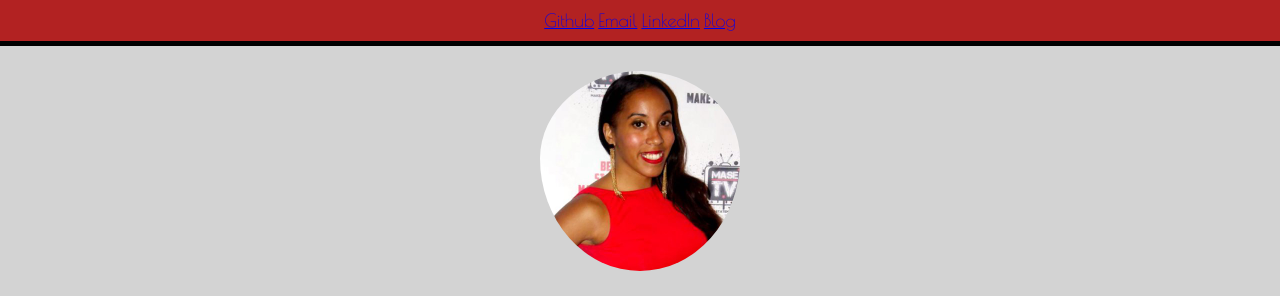
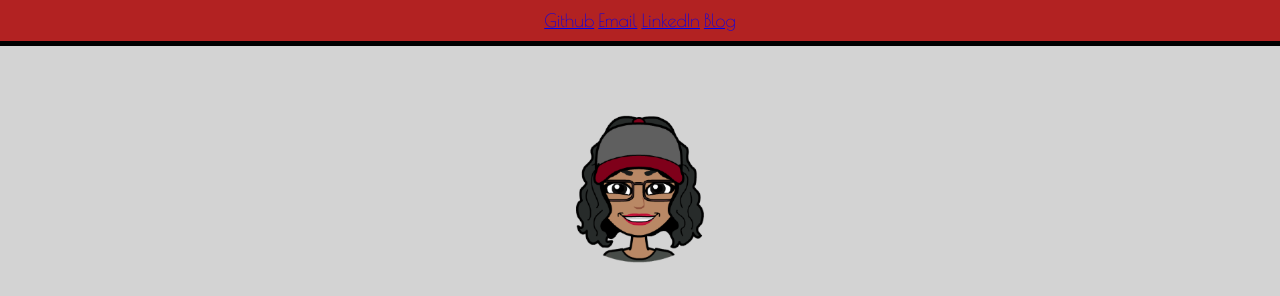
Before and after one commit to janellerosario/janellerosario.github.io, a plain HTML site: page index.html in a window 1280 px wide. Shown: the top 296 px of the page. Drawn offline with nearby package versions, Linux system fonts and the light colour scheme.

Commit message:
profile pic changed to bitmoji yay

```diff
--- a/index.html
+++ b/index.html
@@ -17,7 +17,7 @@
 </nav>
 <div class="flex-container">
   <div>
-    <img class="profile-pic" src="images/janelleicon.jpg" alt="profile-pic">
+    <img class="profile-pic" src="images/janelle-bitmoji.png" alt="profile-pic">
     <h1>Janelle Rosario</h1>
       <p class="bio">NYC based Web Developer. You can find me<br>
       coding, running, blogging, dabbling in new<br>
--- a/style.css
+++ b/style.css
@@ -26,7 +26,6 @@ footer {
 .profile-pic {
   height: 200px;
   width: 200px;
-  border-radius: 50%;
   padding-top: 25px;
   position: relative;
   -webkit-transition: all 1s ease;
```
Also changed, not shown: images/janelle-bitmoji.png (added).
